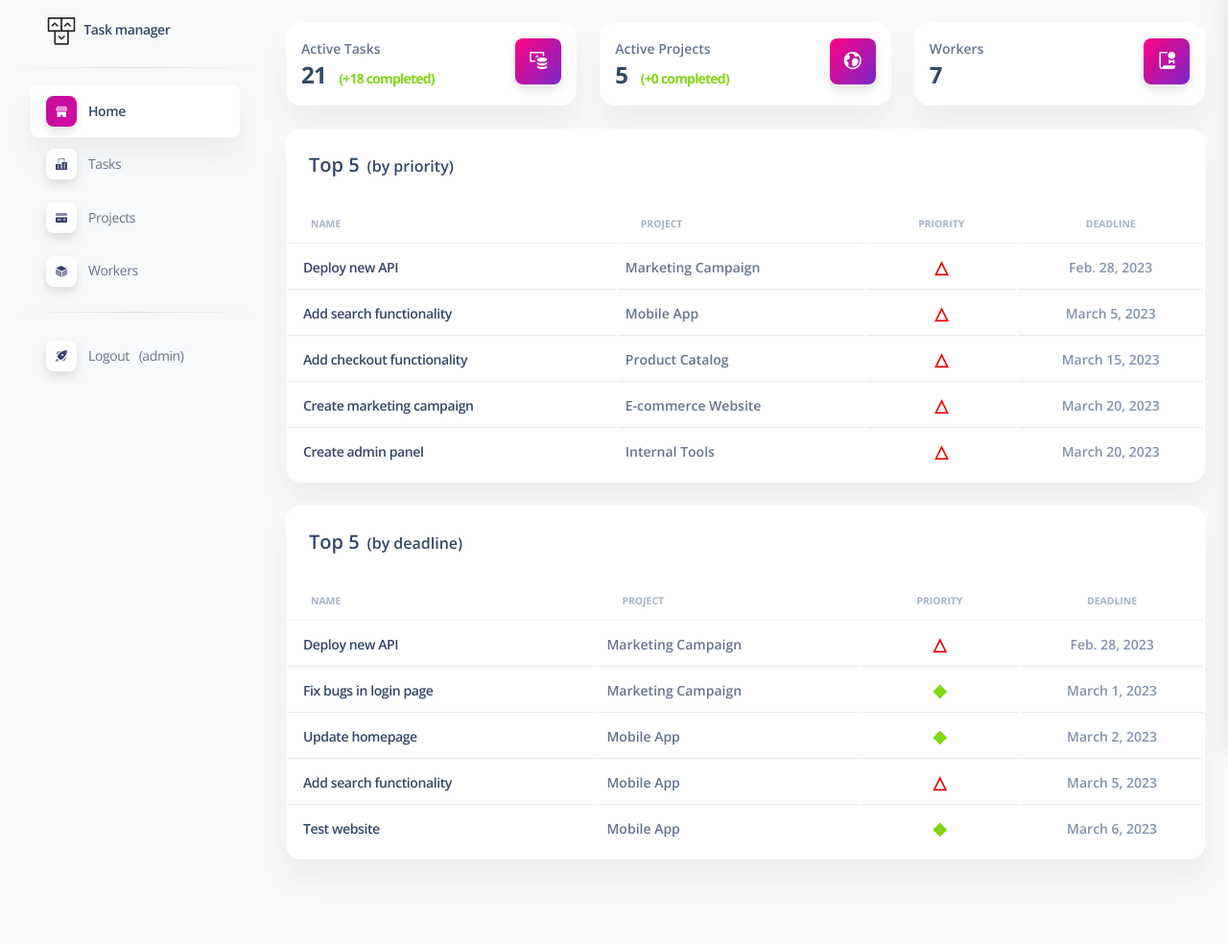
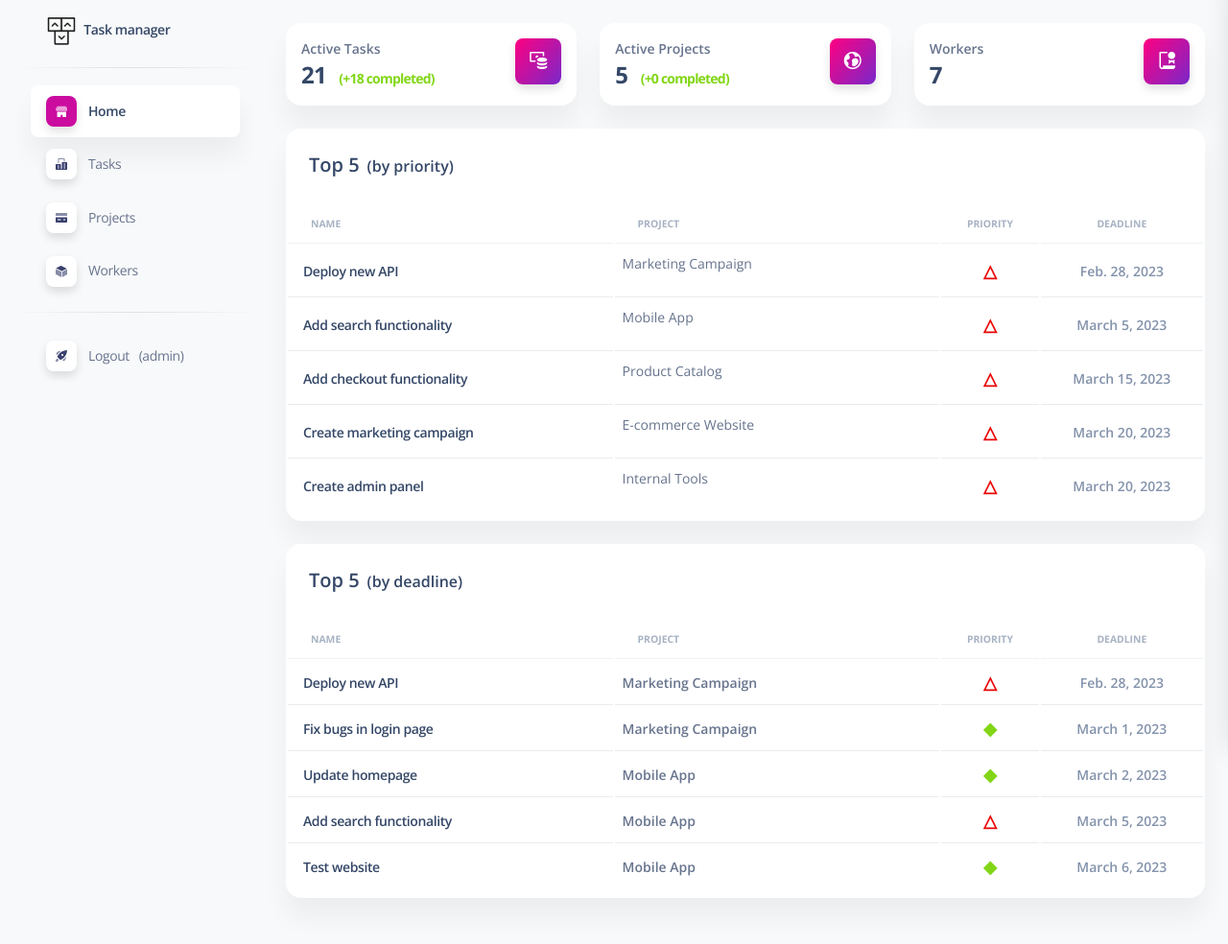
Before and after one commit to ansicat/task-manager, a Django app: page / in a window 1280 px wide. Shown: the part 24-1008 px from the top of the page at 96% size. Before the commit the page ends 897 px from the top, so only its background shows below. Run offline with Django 4.2, Linux system fonts and the light colour scheme; a user stored in the database is signed in; data comes from the database, SQL or seed files in the repository; some libraries are stand-ins or nearby versions.

Commit message:
Fix width of columns for all tables

```diff
--- a/templates/task_manager/index.html
+++ b/templates/task_manager/index.html
@@ -87,26 +87,26 @@
                 <table class="table align-items-center mb-0">
                   <thead>
                     <tr>
-                      <th class="text-uppercase text-secondary text-xxs font-weight-bolder opacity-7">Name</th>
-                      <th class="text-uppercase text-secondary text-xxs font-weight-bolder opacity-7">Project</th>
-                      <th class="text-center text-uppercase text-secondary text-xxs font-weight-bolder opacity-7">Priority</th>
-                      <th class="text-center text-uppercase text-secondary text-xxs font-weight-bolder opacity-7">Deadline</th>
+                      <th class="col-4 text-uppercase text-secondary text-xxs font-weight-bolder opacity-7">Name</th>
+                      <th class="col-4 text-uppercase text-secondary text-xxs font-weight-bolder opacity-7">Project</th>
+                      <th class="col-1 text-center text-uppercase text-secondary text-xxs font-weight-bolder opacity-7">Priority</th>
+                      <th class="col-2 text-center text-uppercase text-secondary text-xxs font-weight-bolder opacity-7">Deadline</th>
                     </tr>
                   </thead>
                   <tbody>
                     {% for task in priority_tasks_list %}
                       <tr>
-                        <td>
+                        <td class="col-4 text-wrap">
                           <div class="d-flex px-2 py-1">
                             <div class="d-flex flex-column justify-content-center">
-                              <h6 class="mb-0 text-sm"><a href="{{ task.get_absolute_url }}">{{ task.name|truncatechars:80 }}</a></h6>
+                              <h6 class="mb-0 text-sm"><a href="{{ task.get_absolute_url }}">{{ task.name }}</a></h6>
                             </div>
                           </div>
                         </td>
-                        <td>
-                          <p class="text-sm font-weight-bold mb-0">{{ task.project.name }}</p>
+                        <td class="col-4 text-wrap">
+                          <p class=text-sm font-weight-bold mb-0">{{ task.project.name }}</p>
                         </td>
-                        <td class="align-middle text-center text-sm">
+                        <td class="col-1 align-middle text-center text-sm">
                           {% if task.priority in "1" %}
                             <span class="text-lg text-danger text-bold" data-bs-toggle="tooltip" data-bs-placement="right" data-bs-title="{{ task.get_priority_display }}">&#9650</span>
                           {% elif task.priority in "2" %}
@@ -122,7 +122,7 @@
                           {% endif %}
                         </td>
                         <td class="align-middle text-center">
-                          <span class="text-secondary text-sm font-weight-bold">{{ task.deadline|default_if_none:"" }}</span>
+                          <span class="col-2 text-secondary text-sm font-weight-bold">{{ task.deadline|default_if_none:"" }}</span>
                         </td>
                       </tr>
                     {% endfor %}
@@ -149,26 +149,26 @@
                 <table class="table align-items-center mb-0">
                   <thead>
                     <tr>
-                      <th class="text-uppercase text-secondary text-xxs font-weight-bolder opacity-7">Name</th>
-                      <th class="text-uppercase text-secondary text-xxs font-weight-bolder opacity-7">Project</th>
-                      <th class="text-center text-uppercase text-secondary text-xxs font-weight-bolder opacity-7">Priority</th>
-                      <th class="text-center text-uppercase text-secondary text-xxs font-weight-bolder opacity-7">Deadline</th>
+                      <th class="col-4 text-uppercase text-secondary text-xxs font-weight-bolder opacity-7">Name</th>
+                      <th class="col-4 text-uppercase text-secondary text-xxs font-weight-bolder opacity-7">Project</th>
+                      <th class="col-1 text-center text-uppercase text-secondary text-xxs font-weight-bolder opacity-7">Priority</th>
+                      <th class="col-2 text-center text-uppercase text-secondary text-xxs font-weight-bolder opacity-7">Deadline</th>
                     </tr>
                   </thead>
                   <tbody>
                     {% for task in deadline_tasks_list %}
                       <tr>
-                        <td>
+                        <td class="col-4 text-wrap">
                           <div class="d-flex px-2 py-1">
                             <div class="d-flex flex-column justify-content-center">
-                              <h6 class="mb-0 text-sm"><a href="{{ task.get_absolute_url }}">{{ task.name|truncatechars:80 }}</a></h6>
+                              <h6 class="mb-0 text-sm"><a href="{{ task.get_absolute_url }}">{{ task.name }}</a></h6>
                             </div>
                           </div>
                         </td>
-                        <td>
+                        <td class="col-4 text-wrap">
                           <p class="text-sm font-weight-bold mb-0">{{ task.project.name }}</p>
                         </td>
-                        <td class="align-middle text-center text-sm">
+                        <td class="col-1 align-middle text-center text-sm">
                           {% if task.priority in "1" %}
                             <span class="text-lg text-danger text-bold" data-bs-toggle="tooltip" data-bs-placement="right" data-bs-title="{{ task.get_priority_display }}">&#9650</span>
                           {% elif task.priority in "2" %}
@@ -184,7 +184,7 @@
                           {% endif %}
                         </td>
                         <td class="align-middle text-center">
-                          <span class="text-secondary text-sm font-weight-bold">{{ task.deadline|default_if_none:"" }}</span>
+                          <span class="col-2 text-secondary text-sm font-weight-bold">{{ task.deadline|default_if_none:"" }}</span>
                         </td>
                       </tr>
                     {% endfor %}
```
Also changed, not shown: templates/task_manager/project_list.html (+9 -9 lines), templates/task_manager/task_list.html (+11 -11 lines), templates/task_manager/worker_list.html (+8 -8 lines).
